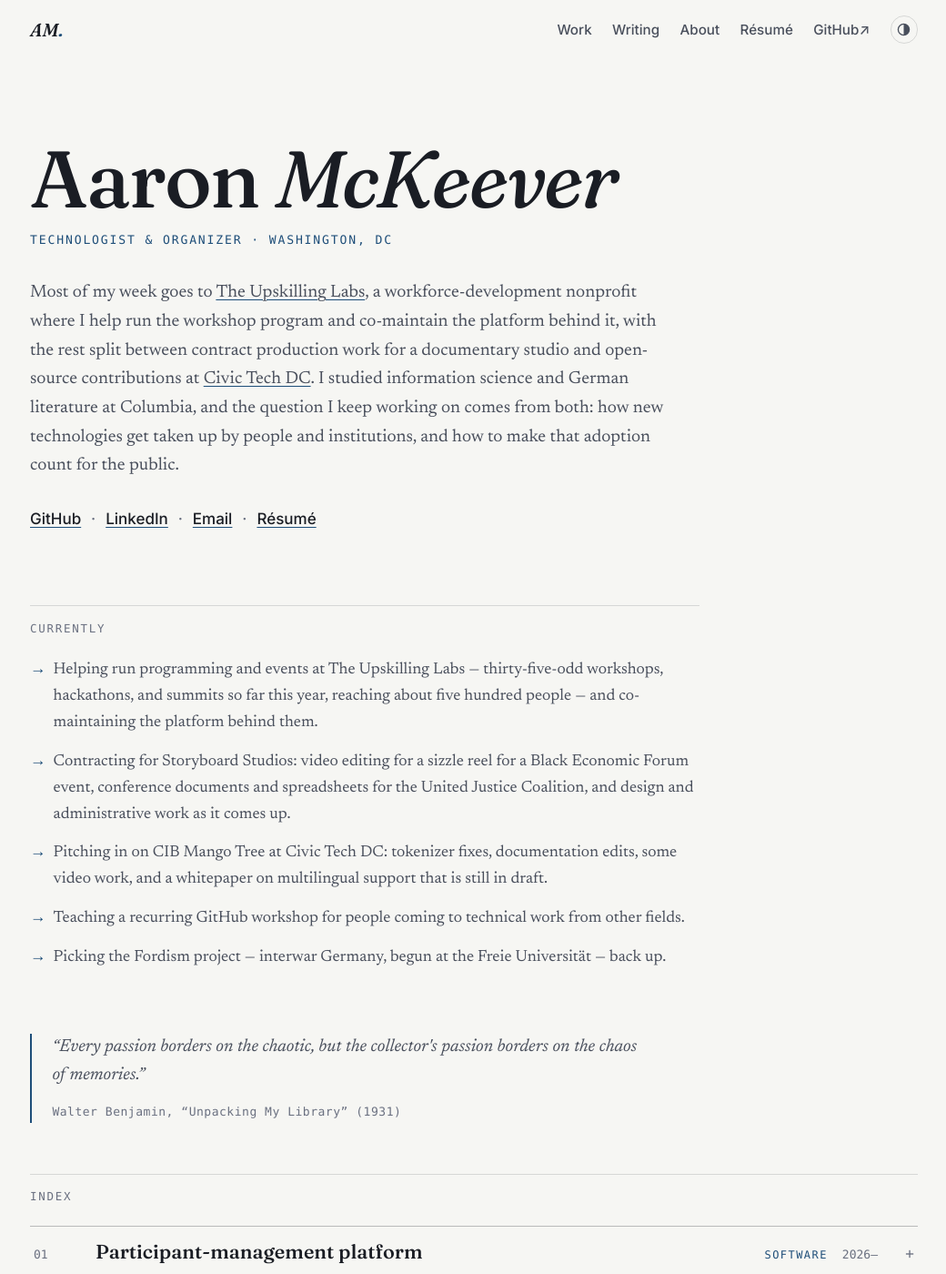
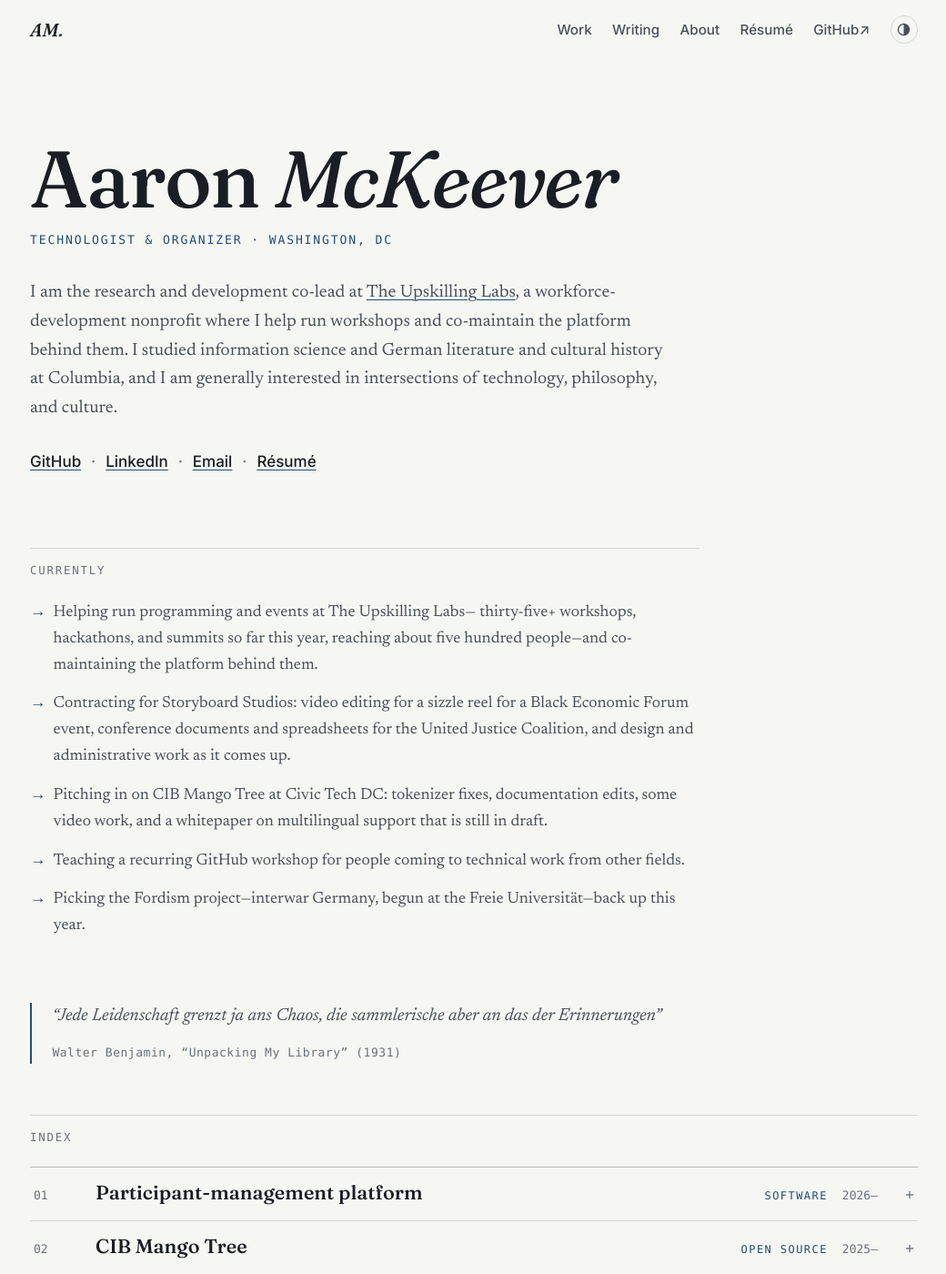
Before and after one commit to adm-2k/adm-2k.github.io, a Jekyll site: the page built from index.md, in a window 1280 px wide and 1400 px high. Shown: the whole window at 91% size, without its empty margins (119-1159 px from the left). Built offline with Jekyll 4.4.1, drawn with Linux system fonts in a browser that asks for light colours; our own code applies the rules of GitHub Pages for plain Markdown files.

Commit message:
Update main page

```diff
--- a/index.md
+++ b/index.md
@@ -4,18 +4,14 @@ permalink: /
 role_line: "Technologist & organizer · Washington, DC"
 epigraph:
   text: >-
-    “Every passion borders on the chaotic, but the collector's passion
-    borders on the chaos of memories.”
+    “Jede Leidenschaft grenzt ja ans Chaos, die sammlerische aber an das der Erinnerungen”
   source: "Walter Benjamin, “Unpacking My Library” (1931)"
 intro: >-
-  Most of my week goes to [The Upskilling Labs](https://theupskillinglabs.org),
-  a workforce-development nonprofit where I help run the workshop program and
-  co-maintain the platform behind it, with the rest split between contract
-  production work for a documentary studio and open-source contributions at
-  [Civic Tech DC](https://civictechdc.org). I studied information science and
-  German literature at Columbia, and the question I keep working on comes from
-  both: how new technologies get taken up by people and institutions, and how
-  to make that adoption count for the public.
+  I am the research and development co-lead at [The Upskilling Labs](https://theupskillinglabs.org),
+  a workforce-development nonprofit where I help run workshops and
+  co-maintain the platform behind them. I studied information science and
+  German literature and cultural history at Columbia, and I am generally
+  interested in intersections of technology, philosophy, and culture.
 hero_links:
   - label: "GitHub"
     url: "https://github.com/adm-2k"
@@ -29,9 +25,9 @@ hero_links:
     url: "/resume/"
 now:
   - >-
-    Helping run programming and events at The Upskilling Labs —
-    thirty-five-odd workshops, hackathons, and summits so far this year,
-    reaching about five hundred people — and co-maintaining the platform
+    Helping run programming and events at The Upskilling Labs— thirty-five+
+    workshops, hackathons, and summits so far this year,
+    reaching about five hundred people—and co-maintaining the platform
     behind them.
   - >-
     Contracting for Storyboard Studios: video editing for a sizzle reel
@@ -46,8 +42,8 @@ now:
     Teaching a recurring GitHub workshop for people coming to technical
     work from other fields.
   - >-
-    Picking the Fordism project — interwar Germany, begun at the Freie
-    Universität — back up.
+    Picking the Fordism project—interwar Germany, begun at the Freie
+    Universität—back up this year.
 projects:
   - tag: "Software"
     title: "Participant-management platform"
@@ -55,15 +51,14 @@ projects:
     url: "https://theupskillinglabs.org"
     link_label: "theupskillinglabs.org"
     blurb: >-
-      The Upskilling Labs runs registration, application intake, and
-      milestone tracking for its programs on this platform. I help build
-      and maintain it with the rest of the team — content, user management,
-      small fixes, support.
+      The Upskilling Labs' web platform runs registration, feedback
+      collection, and milestone tracking for its programs. I help build
+      and maintain our tools: content, user management, small fixes, support.
   - tag: "Open source"
     title: "CIB Mango Tree"
     years: "2025–"
-    url: "https://civictechdc.org"
-    link_label: "civictechdc.org"
+    url: "https://cibmangotree.org/"
+    link_label: "cibmangotree.org"
     blurb: >-
       An open-source tool for detecting coordinated inauthentic behavior in
       social-media datasets, built by volunteers at Civic Tech DC. My part is
@@ -99,8 +94,8 @@ projects:
     link_label: "columbiaspectator.com"
     blurb: >-
       Three years of product design at Columbia's student newspaper, the last
-      as section lead of a 28-person design and engineering team. Our tools —
-      The Shaft, LionClubs, CULPA — served over 300,000 readers a year.
+      as section lead of a 28-person design and engineering team. Our tools—
+      The Shaft, LionClubs, CULPA—served over 300,000 readers a year.
 ---
 
 ## Contact
```
Also changed, not shown: other parts of index.md (+2 -2 lines).
